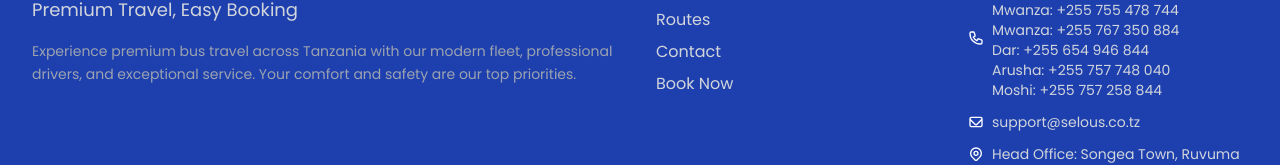
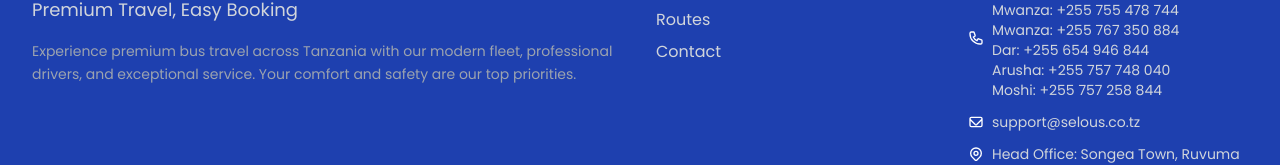
Before and after one commit to Dawinz/selous-express, a React (Create React App) app: page /book in a window 1280 px wide. Shown: the part 1407-1572 px from the top of the page. Built offline with nearby package versions, Linux system fonts and the light colour scheme.

Commit message:
Remove 'book now' link from footer quick links section

```diff
--- a/src/components/Footer.jsx
+++ b/src/components/Footer.jsx
@@ -49,11 +49,6 @@
               <li>
                 <Link to="/contact" className="text-gray-300 hover:text-selous-yellow transition-colors duration-200">
                   {t('contact')}
-                </Link>
-              </li>
-              <li>
-                <Link to="/book" className="text-gray-300 hover:text-selous-yellow transition-colors duration-200">
-                  {t('bookNow')}
                 </Link>
               </li>
             </ul>
```
